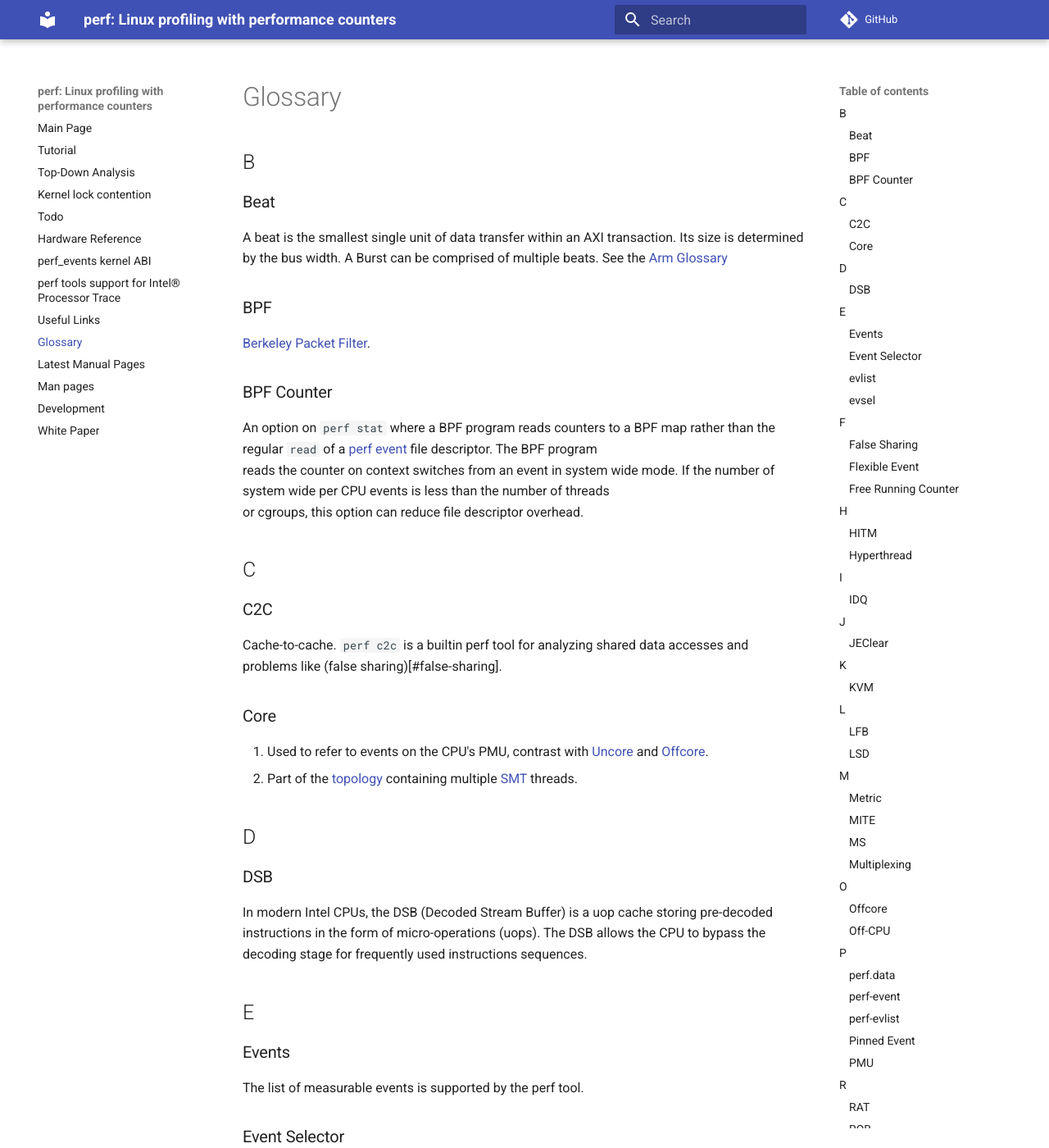
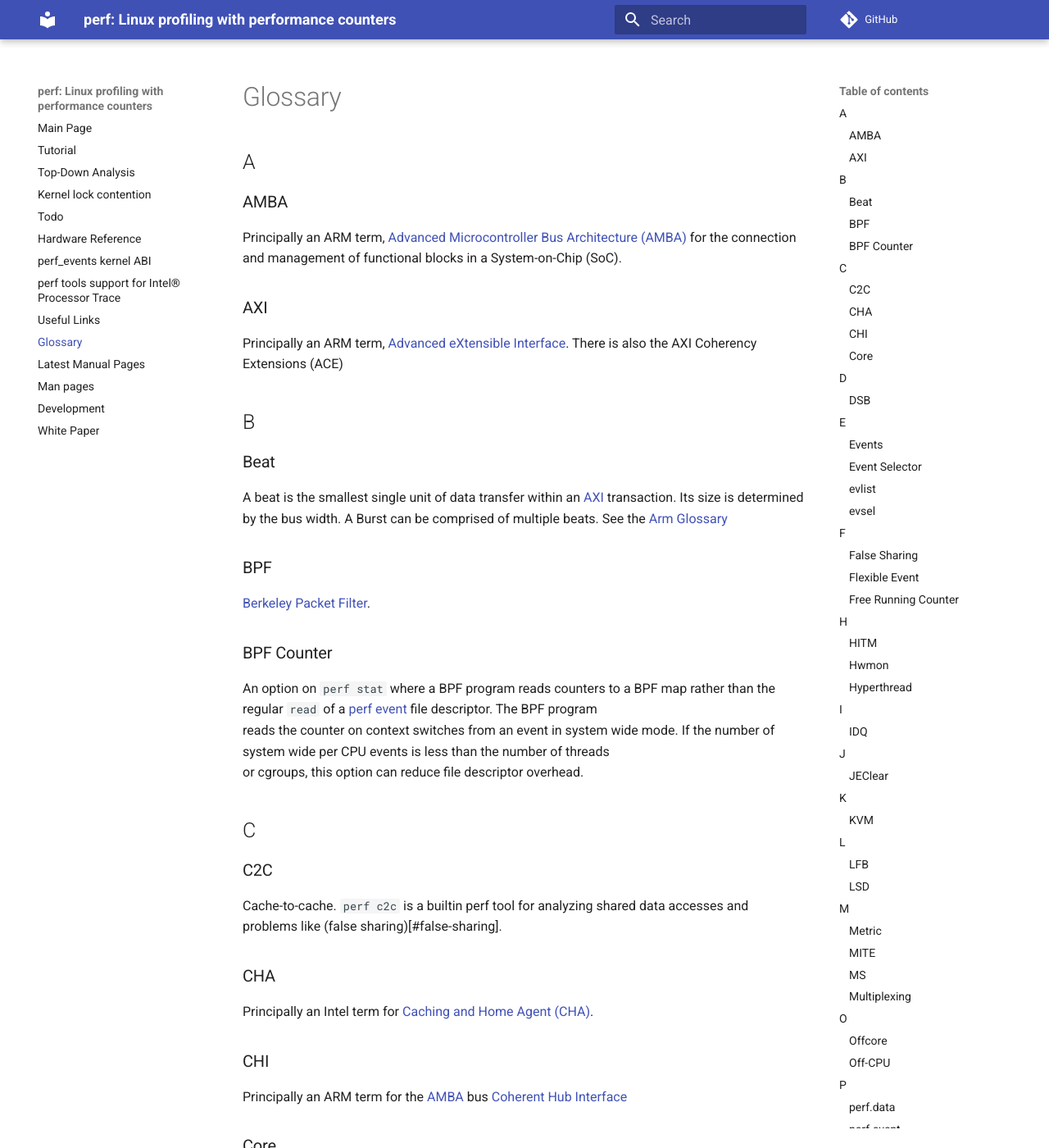
Before and after one commit to perfwiki/main, an MkDocs documentation site: the page built from docs/glossary.md, in a window 1280 px wide and 1400 px high. Shown: the whole window at 82% size. Built offline with MkDocs 1.6.1 and Material for MkDocs 9.7.7, drawn with Linux system fonts in a browser that asks for light colours; comment, search, counter and statistics services are not loaded; some of the changed text lies outside the part shown.

Commit message:
glossary: Add AMBA, AXI, CHA, CHI and Hwmon definitions
Expand definitions with popular ARM, Intel and Linux terms.

```diff
--- a/docs/glossary.md
+++ b/docs/glossary.md
@@ -1,9 +1,26 @@
 # Glossary
+
+## A
+
+### AMBA
+
+ Principally an ARM term, [Advanced Microcontroller Bus Architecture
+ (AMBA)](https://developer.arm.com/Architectures/AMBA) for the connection and
+ management of functional blocks in a System-on-Chip (SoC).
+
+### AXI
+
+ Principally an ARM term, [Advanced eXtensible
+ Interface](https://developer.arm.com/documentation/102202/0300/AXI-protocol-overview).
+ There is also the AXI Coherency Extensions (ACE)
 
 ## B
 
 ### Beat
- A beat is the smallest single unit of data transfer within an AXI transaction. Its size is determined by the bus width. A Burst can be comprised of multiple beats. See the [Arm Glossary](https://developer.arm.com/documentation/105565/0200/B)
+ A beat is the smallest single unit of data transfer within an [AXI](#AXI)
+ transaction. Its size is determined by the bus width. A Burst can be comprised
+ of multiple beats. See the [Arm
+ Glossary](https://developer.arm.com/documentation/105565/0200/B)
 
 ### BPF
  [Berkeley Packet Filter](https://en.wikipedia.org/wiki/Berkeley_Packet_Filter).
@@ -17,6 +34,16 @@
 
 ### C2C
  Cache-to-cache. `perf c2c` is a builtin perf tool for analyzing shared data accesses and problems like (false sharing)[#false-sharing].
+
+### CHA
+
+ Principally an Intel term for [Caching and Home Agent
+ (CHA)](https://www.intel.com/content/www/us/en/developer/articles/technical/xeon-processor-scalable-family-technical-overview.html).
+
+### CHI
+
+ Principally an ARM term for the [AMBA](#AMBA) bus [Coherent Hub
+ Interface](https://developer.arm.com/documentation/102407/0100/Introducing-the-AMBA-Coherent-Hub-Interface)
 
 ### Core
  1. Used to refer to events on the CPU's PMU, contrast with [Uncore](#uncore) and [Offcore](#offcore).
@@ -60,6 +87,11 @@ See [evsel](#evsel).
 
 ### HITM
  A load that Hit a Modified cacheline.
+
+### Hwmon
+
+ [The Linux Hardware Monitoring kernel
+ API](https://docs.kernel.org/hwmon/hwmon-kernel-api.html).
 
 ### Hyperthread
  Intel/x86 term for [SMT](#smt).
```
